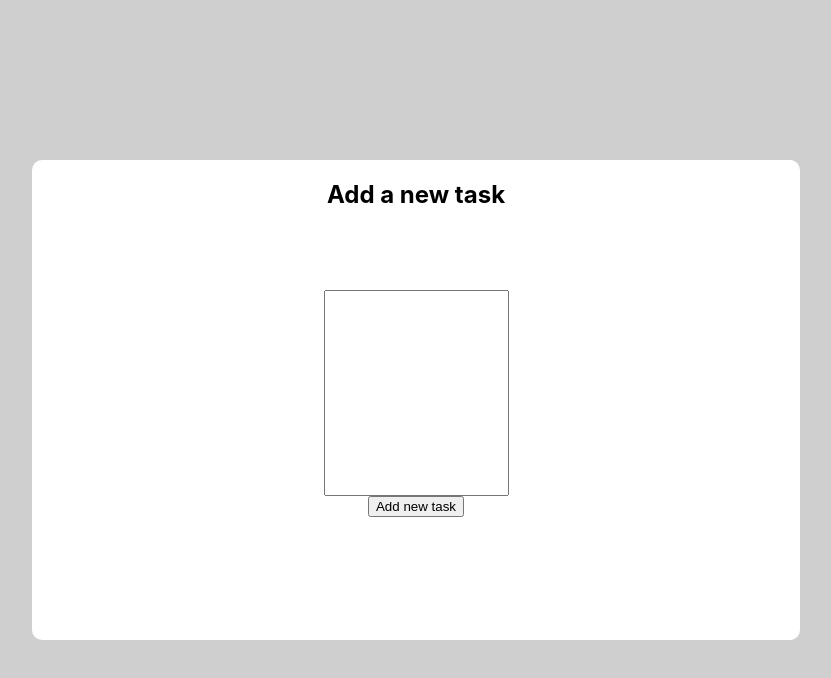
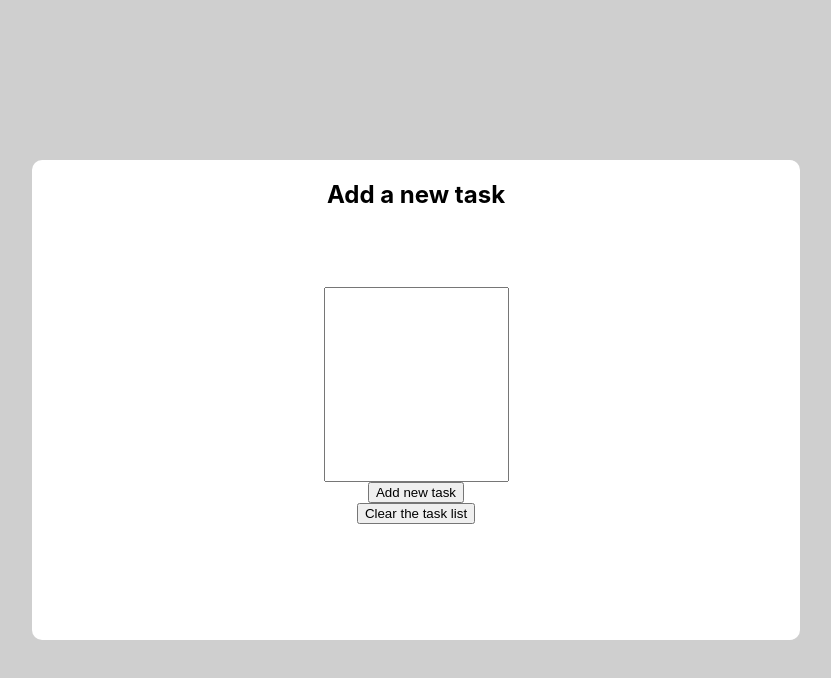
Before and after one commit to msieroslawska/time-tracker, a React (Create React App) app: page / in a window 1280 px wide. Shown: the top 678 px of the page, without its empty margins (224-1055 px from the left). Built offline with nearby package versions, Linux system fonts and the light colour scheme.

Commit message:
Use localStorage to save task list

```diff
--- a/src/App.jsx
+++ b/src/App.jsx
@@ -1,31 +1,50 @@
 import React from 'react';
 
 class App extends React.Component {
-  state = {
-    inputValue: '',
-    taskList: [],
+  constructor() {
+    super();
+    this.state = {
+      inputValue: '',
+      taskList: this.getLocalStorageTasks(),
+    };
   }
 
+  getLocalStorageTasks = () => JSON.parse(localStorage.getItem('taskList')) || []
+
   handleAddTask = () => {
-    const { inputValue } = this.state;
-    const newList = this.state.taskList.push(inputValue);
+    const { inputValue, taskList } = this.state;
+    if (inputValue !== '') {
+      taskList.push(inputValue);
+      this.setState({
+        inputValue: '',
+        taskList,
+      });
+      localStorage.setItem('taskList', JSON.stringify(taskList));
+    }
+  }
+
+  handleRemoveAllTasks = () => {
     this.setState({
-      taskList: newList
-    })
+      inputValue: '',
+      taskList: [],
+    });
+    localStorage.removeItem('taskList');
   }
 
   handleInputChange = (ev) => {
     this.setState({
-      inputValue: ev.target.value
+      inputValue: ev.target.value,
     });
   }
 
   renderTaskList = () => {
     const { taskList } = this.state;
     return taskList.map(task => (
-      <div>{task}</div>
+      <div key={this.generateKey(task)}>{task}</div>
     ))
   }
+
+  generateKey = (pre) => `${pre}-${ new Date().getTime() }`
 
   render() {
     return (
@@ -37,12 +56,21 @@ class App extends React.Component {
             onChange={this.handleInputChange}
             name="new-task"
             type="text"
+            value={this.state.inputValue}
           />
+
           <button
             type="button"
             onClick={this.handleAddTask}
           >
             Add new task
+          </button>
+
+          <button
+            type="button"
+            onClick={this.handleRemoveAllTasks}
+          >
+            Clear the task list
           </button>
         </section>
 
```
